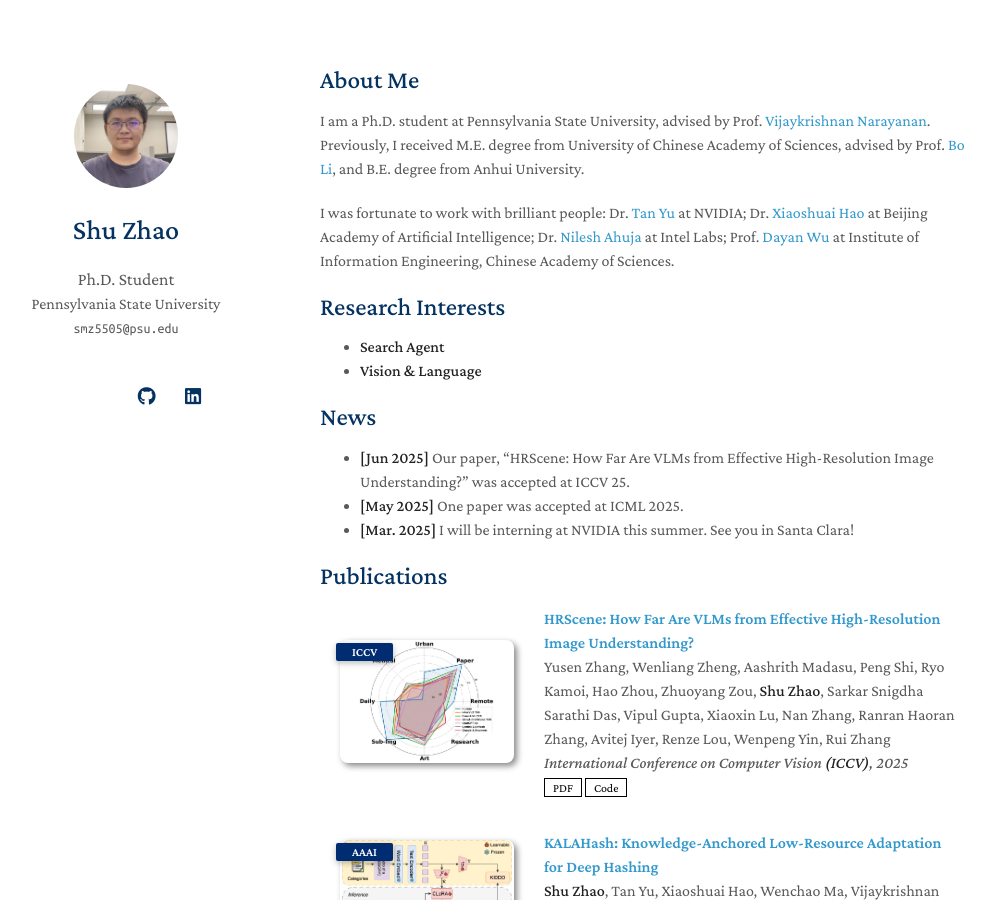
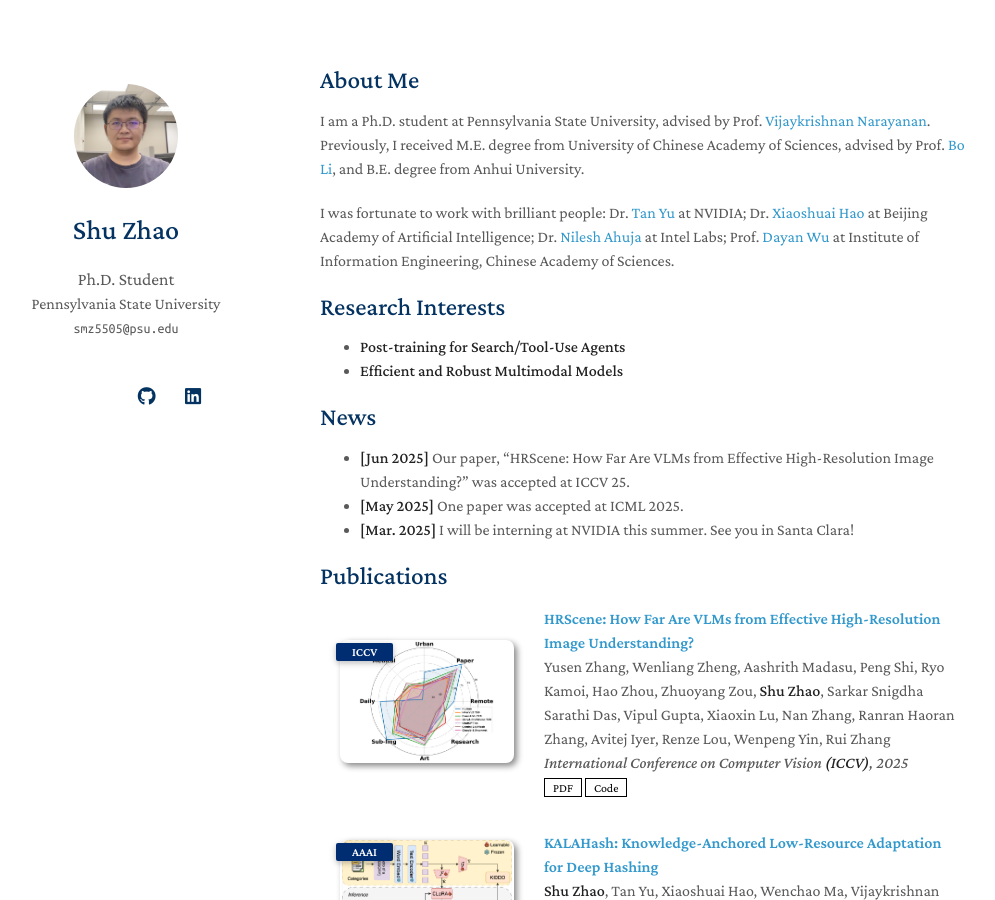
Before and after one commit to Tree-Shu-Zhao/Tree-Shu-Zhao.github.io, a Jekyll site: the page built from index.md, in a window 1280 px wide and 900 px high. Shown: the whole window, without its empty margins (150-1145 px from the left). Built offline with Jekyll 4.4.1, drawn with Linux system fonts in a browser that asks for light colours; nearby versions of some CDN libraries; a style sheet for code colours, icons or effects is not loaded; our own code applies the rules of GitHub Pages for plain Markdown files.

Commit message:
Update index.md

```diff
--- a/index.md
+++ b/index.md
@@ -9,8 +9,8 @@ I am a Ph.D. student at Pennsylvania State University, advised by Prof. [Vijaykr
 I was fortunate to work with brilliant people: Dr. [Tan Yu](https://sites.google.com/site/tanyuspersonalwebsite/) at NVIDIA; Dr. [Xiaoshuai Hao](https://scholar.google.com/citations?user=ui0lvY4AAAAJ) at Beijing Academy of Artificial Intelligence; Dr. [Nilesh Ahuja](https://scholar.google.com/citations?user=y9njJHAAAAAJ) at Intel Labs; Prof. [Dayan Wu](https://scholar.google.com/citations?user=O6g-IHsAAAAJ) at Institute of Information Engineering, Chinese Academy of Sciences.
 
 ## Research Interests
-- **Search Agent**
-- **Vision & Language**
+- **Post-training for Search/Tool-Use Agents**
+- **Efficient and Robust Multimodal Models**
 
 ## News
 - **[Jun 2025]** Our paper, "HRScene: How Far Are VLMs from Effective High-Resolution Image Understanding?" was accepted at ICCV 25.
```
